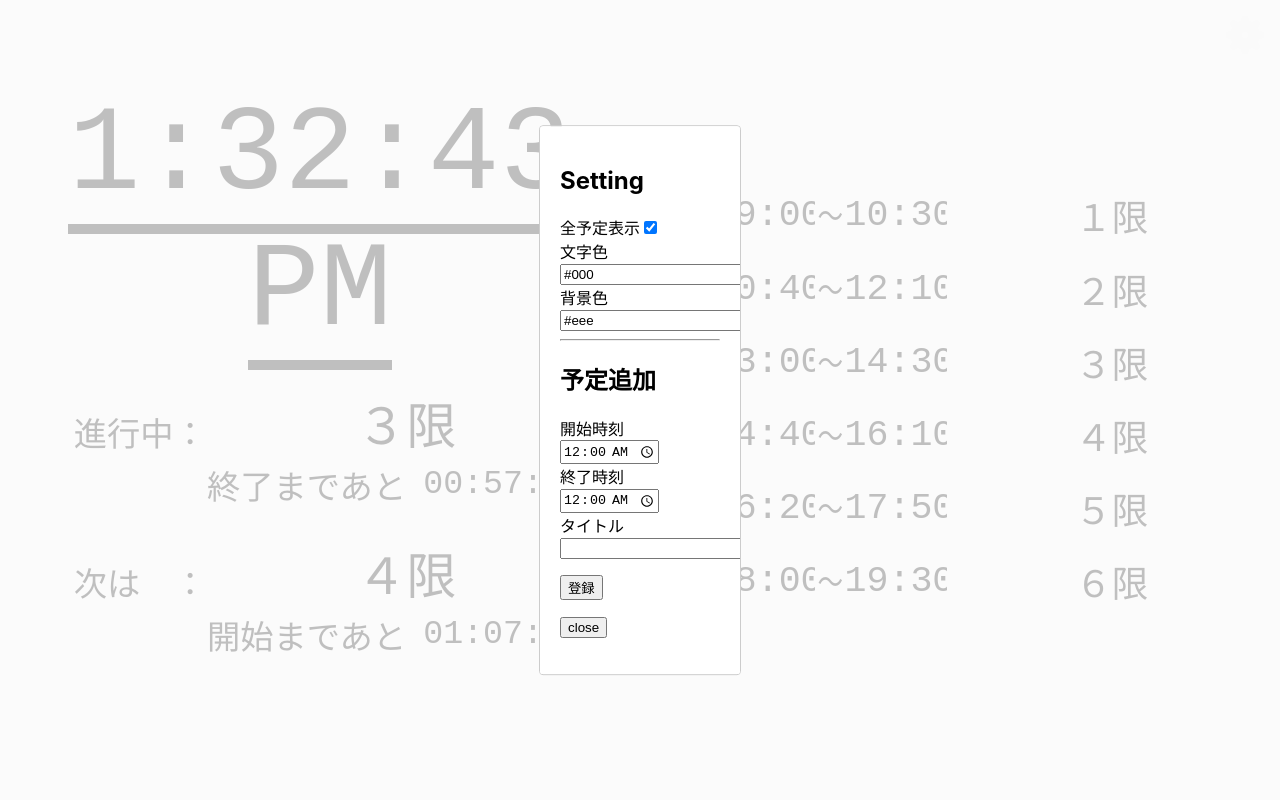
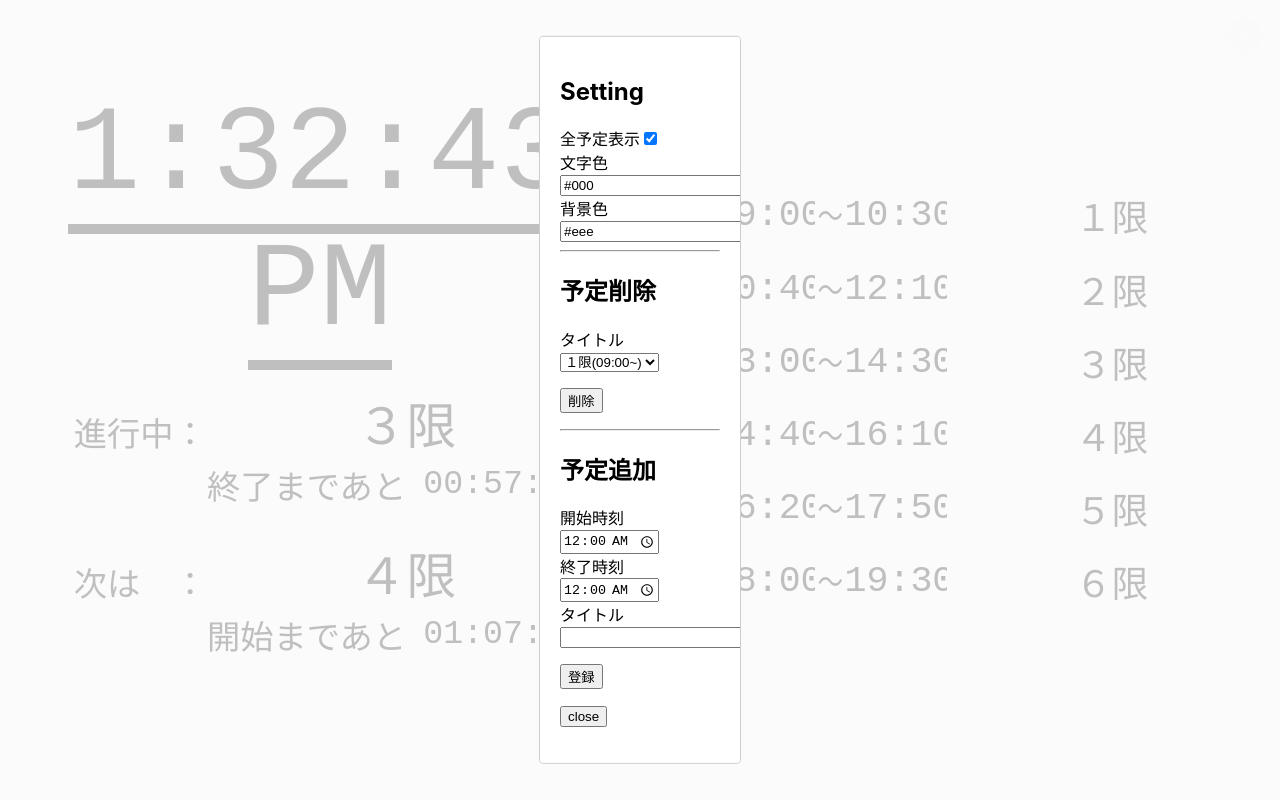
Before and after one commit to itanium-R/closche, a React (Create React App) app: page / in a window 1280 px wide. Both pictures are taken after a click on the picture 1244 px from the left and 35 px from the top of the page. Built offline with nearby package versions, Linux system fonts and the light colour scheme; a web font is replaced by a local one.

Commit message:
update: 予定削除機能追加

```diff
--- a/src/compornents/scheduleList.js
+++ b/src/compornents/scheduleList.js
@@ -27,7 +27,6 @@ class ScheduleList extends React.Component {
       apprNum: parseInt(localStorage.getItem("closche_apprNum") || 5),
       showsAll: parseFlg(localStorage.getItem("closche_showsAll") || props.showsAll),
       color: JSON.parse(localStorage.getItem("closche_color")) || color,
-      nextId: 7
     };
     // let startDate = props.now.getDate();
     this.setSchedules = this.setSchedules.bind(this);
@@ -135,7 +134,7 @@ class ScheduleList extends React.Component {
         <div className="doingAndNext">
           <ul className="nopoint">
             {doing.map(a => (
-              <li key={this.parseTimeStr(a.st)}>
+              <li key={a.id}>
                 <span className="sched prefix">進行中：</span>
                 <span className="sched bigTitle">{a.title}</span><br />
                 <span className="sched suffix">終了まであと</span>
@@ -157,7 +156,7 @@ class ScheduleList extends React.Component {
         <div className="approaching">
           <ul className="nopoint">
             {approaching.map(a => (
-              <li key={this.parseTimeStr(a.st)} className="scheLi">
+              <li key={a.id} className="scheLi">
                 {a.isDoing ? <span className="sched dMark">■</span> : <span className="sched dMark">　</span>}
                 <span className="sched tHM">{this.parseTimeStr(a.st)}</span>
                 <span className="sched tSY">～</span>
@@ -170,7 +169,6 @@ class ScheduleList extends React.Component {
         </div>
         <Modal schedules={this.state.schedules}
           schedulesHandler={this.setSchedules}
-          nextId={this.state.nextId}
           showsAll={this.state.showsAll}
           showsAllHandler={this.setShowsAll}
           apprNum={this.state.apprNum}
--- a/src/compornents/settingModal.js
+++ b/src/compornents/settingModal.js
@@ -18,11 +18,11 @@ class SettingModal extends React.Component {
   constructor(props) {
     super(props);
     let parseFlg = (str) => { return (str === "true" || str === true) ? true : false };
+    let rmId = (props.schedules.list.length > 0) ? props.schedules.list[0].id : 0;
     this.state = {
       modalIsOpen: false,
       schedules: props.schedules,
       schedulesHandler: props.schedulesHandler,
-      nextId: props.nextId,
       showsAll: parseFlg(props.showsAll),
       showsAllHandler: props.showsAllHandler,
       apprNum: props.apprNum,
@@ -31,7 +31,8 @@ class SettingModal extends React.Component {
       colorHandler: props.colorHandler,
       newScheSt: "00:00",
       newScheEn: "00:00",
-      newScheT: ""
+      newScheT: "",
+      rmId: rmId
     };
     this.openModal = this.openModal.bind(this);
     this.afterOpenModal = this.afterOpenModal.bind(this);
@@ -40,6 +41,7 @@ class SettingModal extends React.Component {
     this.handleInputChange = this.handleInputChange.bind(this);
 
     this.addSchedule = this.addSchedule.bind(this);
+    this.rmSchedule = this.rmSchedule.bind(this);
   }
   openModal() {
     this.setState({ modalIsOpen: true });
@@ -75,14 +77,8 @@ class SettingModal extends React.Component {
         this.setState({ color: color });
         this.state.colorHandler(color);
         break;
-      case ("schedules"):
-        try {
-          let schedules = JSON.parse(value);
-          this.setState({ schedules: schedules });
-          this.state.schedulesHandler(schedules);
-        } catch (e) {
-          console.log(e);
-        }
+      case ("rmOpt"):
+        this.setState({ rmId: parseInt(value) });
         break;
       default:
         this.setState({ [name]: value });
@@ -93,21 +89,32 @@ class SettingModal extends React.Component {
   addSchedule() {
     let newScheSt = this.state.newScheSt;
     let newScheEn = this.state.newScheEn;
+    let schedules = this.state.schedules;
     let st = { h: newScheSt.slice(0, 2), m: newScheSt.slice(-2) };
     let en = { h: newScheEn.slice(0, 2), m: newScheEn.slice(-2) };
     let newSche = {
-      id: this.state.nextId,
+      id: schedules.nextId,
       st: st,
       en: en,
       title: this.state.newScheT
     }
-    let schedules = this.state.schedules;
     schedules.list.push(newSche);
     schedules.nextId += 1;
     // TODO: SORT
     this.state.schedulesHandler(schedules);
     // TODO: newScheEStを最後のEn時間に
     this.setState({ newScheSt: "00:00", newScheEn: "00:00", newScheT: "" });
+    // TODO: バリデーション st<enか
+  }
+
+  rmSchedule() {
+    let id = this.state.rmId;
+    console.log(id);
+    let schedules = this.state.schedules;
+    schedules.list = schedules.list.filter((sli) => { console.log(sli.id, id, sli.id !== id); return sli.id !== id });
+    this.state.schedulesHandler(schedules);
+    let nextRmId = (schedules.list.length > 0) ? schedules.list[0].id : 0;
+    this.setState({ schedules: schedules, rmId: nextRmId });
   }
 
   submitHandle(event) {
@@ -164,6 +171,23 @@ class SettingModal extends React.Component {
 
           <hr />
           <form onSubmit={this.submitHandle}>
+            <h2>予定削除</h2>
+            <label className="setLabel"> タイトル
+              <select value={this.state.rmId} name="rmOpt"
+                onChange={this.handleInputChange} >
+                {this.state.schedules.list.map(a => (
+                  <option
+                    label={a.title + "(" + ("00" + a.st.h).slice(-2) +
+                      ":" + ("00" + a.st.m).slice(-2) + "~)"}
+                    value={a.id} key={a.id} />
+                ))}
+              </select>
+            </label>
+            <p><button onClick={this.rmSchedule}>削除</button></p>
+          </form>
+
+          <hr />
+          <form onSubmit={this.submitHandle}>
             <h2>予定追加</h2>
             <label className="setLabel"> 開始時刻
                 <input name="newScheSt" type="time"
```
